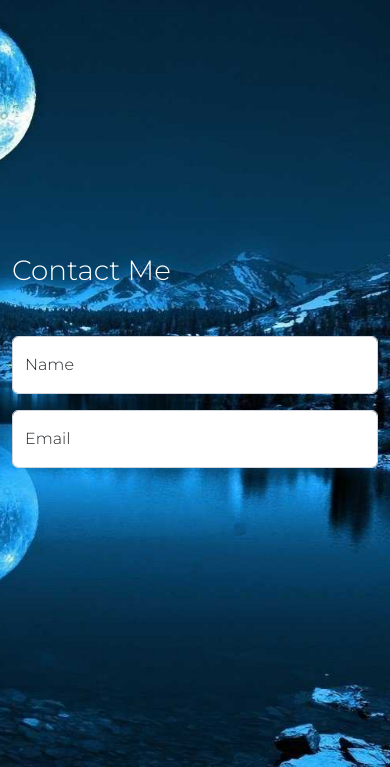
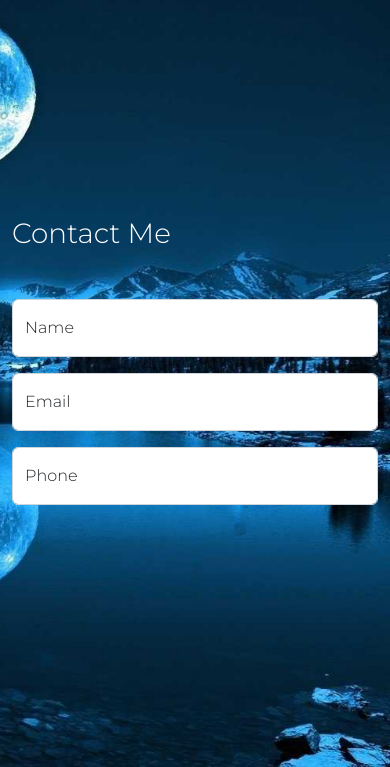
Before and after one commit to wiwabzu/finalPortfolio, a plain HTML site: page contact.html in a window 390 px wide. Shown: the part 77-844 px from the top of the page. Drawn offline with nearby package versions, Linux system fonts and the light colour scheme.

Commit message:
adding another div class for phone and input element for floatingPhone

```diff
--- a/contact.html
+++ b/contact.html
@@ -56,9 +56,15 @@
                 <input type="text" class="form-control" id="floatingName" placeholder="Your Name">
                 <label for="floatingName">Name</label>
              </div>
+
              <div class="form-floating mb-3">
                 <input type="email" class="form-control" id="floatingEmail" placeholder="Your Email">
                 <label for="floatingEmail">Email</label>
+             </div>
+
+             <div class="form-floating mb-3">
+                <input type="text" class="form-control" id="floatingPhone" placeholder="Your Phone">
+                <label for="floatingPhone">Phone</label>
              </div>
             </form>
          </div>
```
